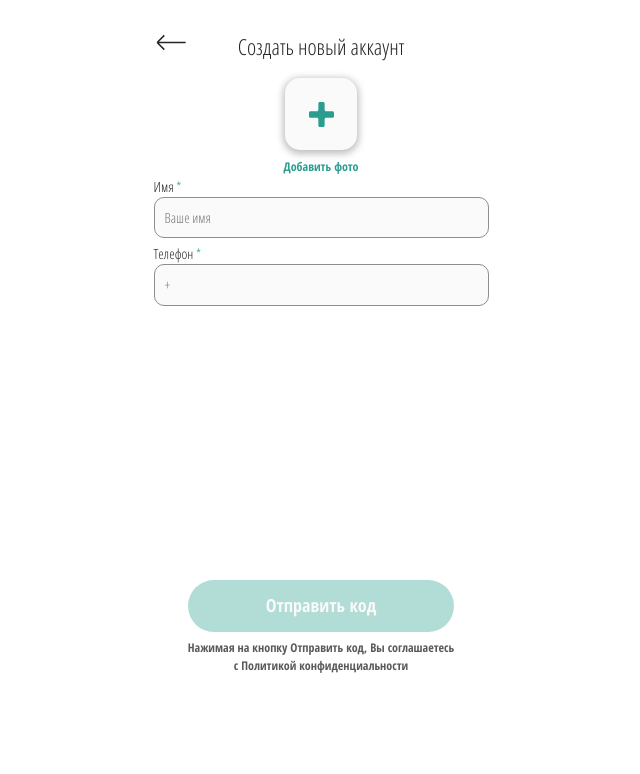
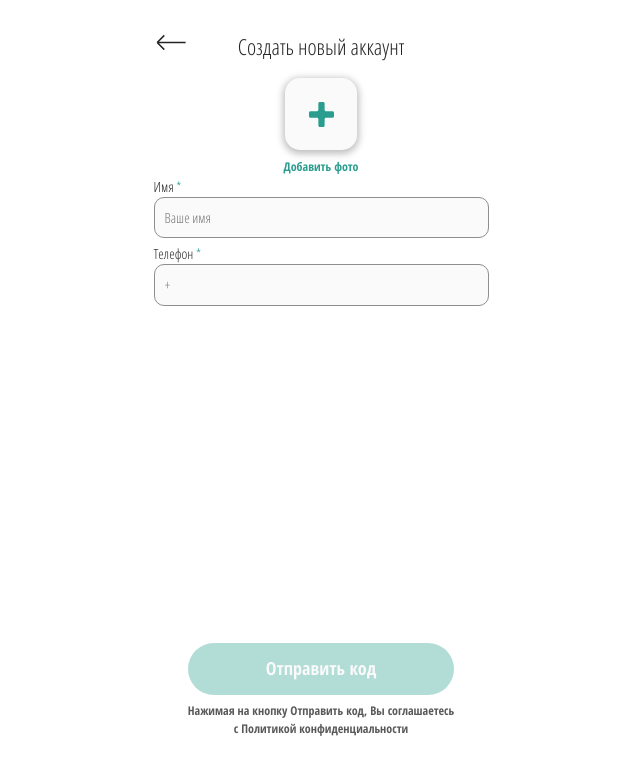
Before and after one commit to AlinaYehorova/FreeVet, a React (Vite) app: page /register in a window 1280 px wide. Shown: the top 774 px of the page, without its empty margins (319-959 px from the left). Built offline with nearby package versions, Linux system fonts and the light colour scheme; a web font is replaced by a local one.

Commit message:
changed margin of button

```diff
--- a/src/pages/login/l_registrationPage/l_registrationPage.module.css
+++ b/src/pages/login/l_registrationPage/l_registrationPage.module.css
@@ -30,7 +30,7 @@
 }
 
 .btnPrivacy_box {
-  margin: 10% 0 10%;
+  margin: 10% 0 5%;
 }
 
 .privacyPolicy {
--- a/src/pages/login/l_userRolePage/l_userRolePage.module.css
+++ b/src/pages/login/l_userRolePage/l_userRolePage.module.css
@@ -117,5 +117,5 @@
 }
 
 .l_userRolePage a {
-  margin: 10% 0 10%;
+  margin: 10% 0 5%;
 }
```
